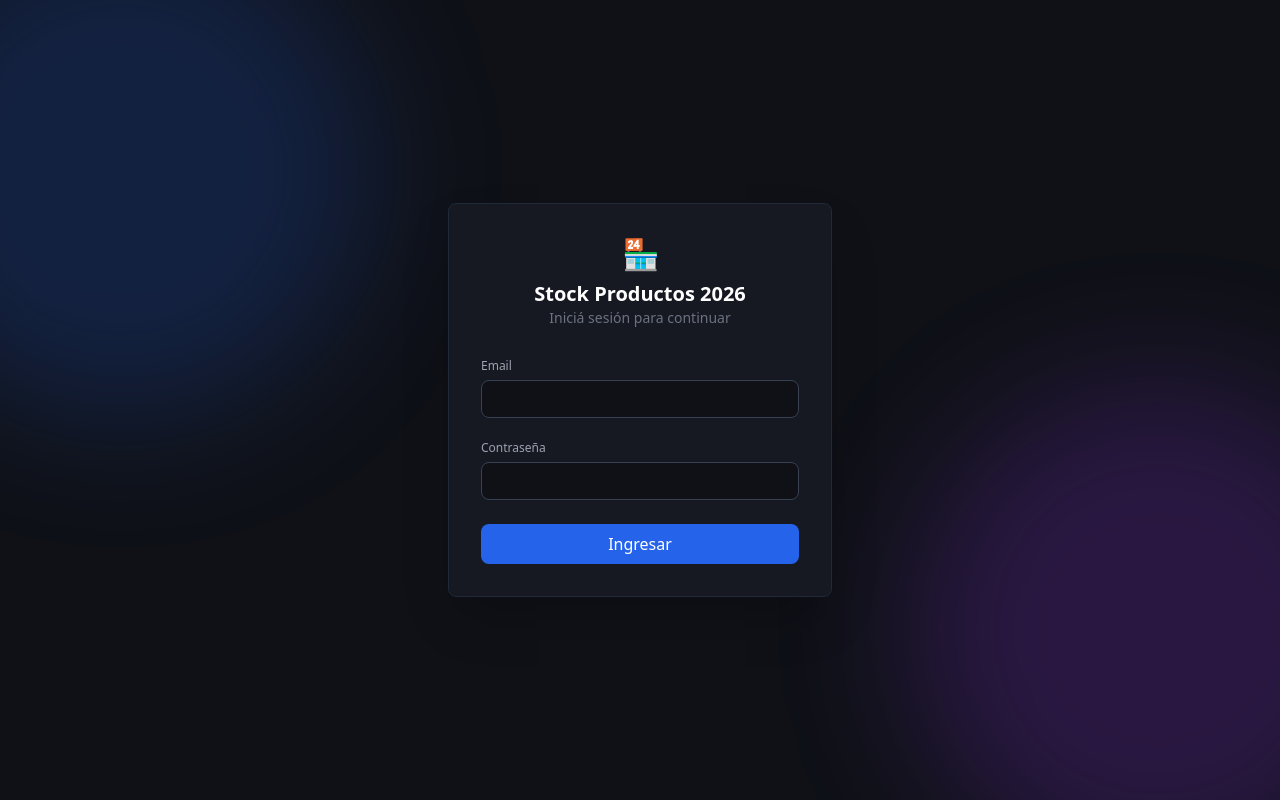
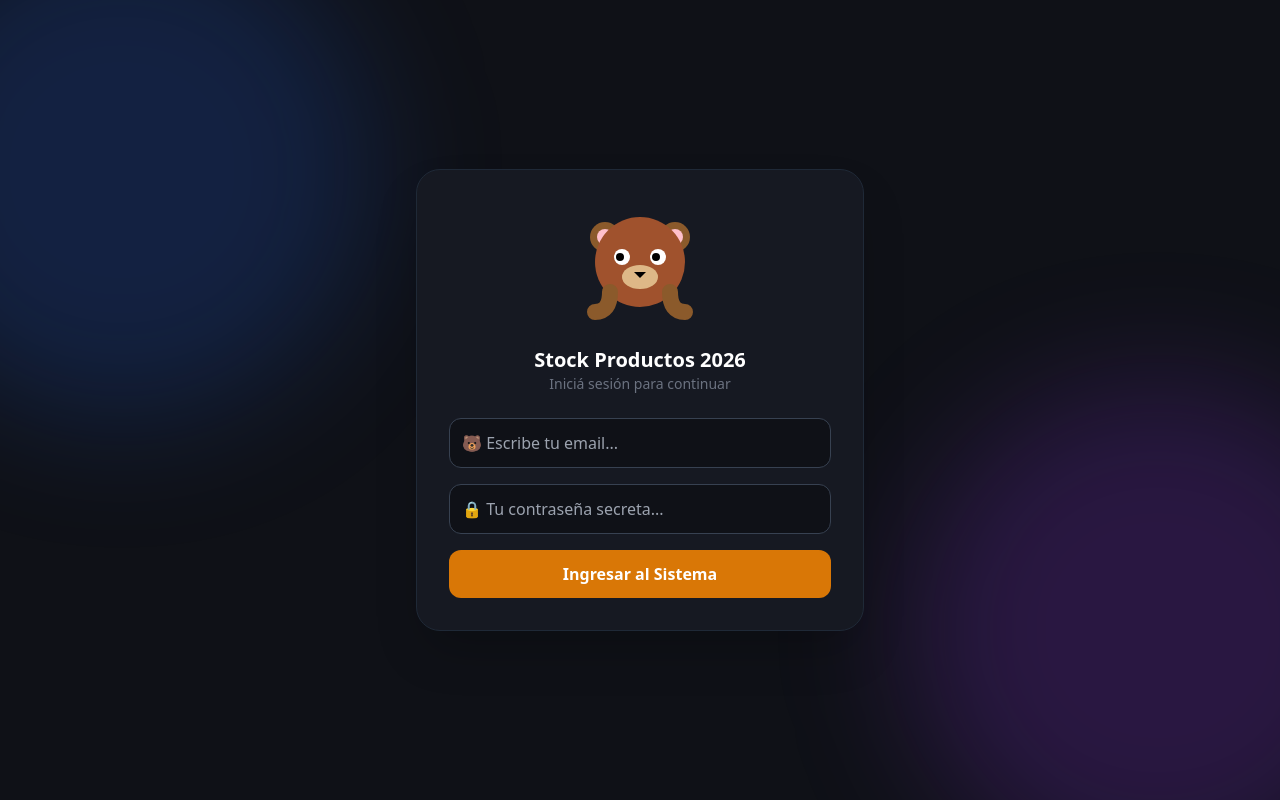
Before and after one commit to sol2009mateos-cmyk/stock_productos_2026, a Next.js app: page /login in a window 1280 px wide. Built offline with nearby package versions, Linux system fonts and the light colour scheme.

Commit message:
Update page.tsx

```diff
--- a/app/login/page.tsx
+++ b/app/login/page.tsx
@@ -1,80 +1,11 @@
-'use client'
-
-import { useState } from 'react'
-import { useRouter } from 'next/navigation'
-import { createClient } from '@/lib/supabase/client'
+import BearLoginForm from '@/components/BearLoginForm'
 
 export default function LoginPage() {
-  const router = useRouter()
-  const [email, setEmail] = useState('')
-  const [password, setPassword] = useState('')
-  const [cargando, setCargando] = useState(false)
-  const [errorMsg, setErrorMsg] = useState('')
-
-  async function handleSubmit(e: React.FormEvent) {
-    e.preventDefault()
-    setCargando(true)
-    setErrorMsg('')
-
-    const supabase = createClient()
-    const { error } = await supabase.auth.signInWithPassword({ email, password })
-
-    setCargando(false)
-
-    if (error) {
-      setErrorMsg('Email o contraseña incorrectos.')
-      return
-    }
-
-    router.push('/')
-    router.refresh()
-  }
-
   return (
-       <div className="min-h-screen flex items-center justify-center bg-[#0f1117] relative overflow-hidden">
+    <div className="min-h-screen flex items-center justify-center bg-[#0f1117] relative overflow-hidden">
       <div className="absolute top-[-10%] left-[-10%] w-[500px] h-[500px] bg-blue-600/20 rounded-full blur-3xl" />
       <div className="absolute bottom-[-10%] right-[-10%] w-[500px] h-[500px] bg-purple-600/20 rounded-full blur-3xl" />
-           <div className="bg-[#161922] rounded-lg p-8 w-full max-w-sm relative z-10 border border-gray-800 shadow-2xl">
-        <div className="text-center mb-6">
-          <span className="text-3xl">🏪</span>
-          <h1 className="text-white text-xl font-bold mt-2">Stock Productos 2026</h1>
-          <p className="text-gray-500 text-sm">Iniciá sesión para continuar</p>
-        </div>
-
-        <form onSubmit={handleSubmit} className="flex flex-col gap-4">
-          <div>
-            <label className="text-xs text-gray-400">Email</label>
-            <input
-              required
-              type="email"
-              value={email}
-              onChange={(e) => setEmail(e.target.value)}
-              className="w-full mt-1 bg-[#0f1117] border border-gray-700 rounded-lg px-3 py-2 text-white text-sm"
-            />
-          </div>
-
-          <div>
-            <label className="text-xs text-gray-400">Contraseña</label>
-            <input
-              required
-              type="password"
-              value={password}
-              onChange={(e) => setPassword(e.target.value)}
-              className="w-full mt-1 bg-[#0f1117] border border-gray-700 rounded-lg px-3 py-2 text-white text-sm"
-            />
-          </div>
-
-          {errorMsg && <p className="text-red-400 text-sm">{errorMsg}</p>}
-
-          <button
-            type="submit"
-            disabled={cargando}
-            className="bg-blue-600 hover:bg-blue-700 disabled:opacity-50 text-white font-medium py-2 rounded-lg mt-2"
-          >
-            {cargando ? 'Ingresando...' : 'Ingresar'}
-          </button>
-        </form>
-      </div>
+      <BearLoginForm />
     </div>
   )
 }
```
